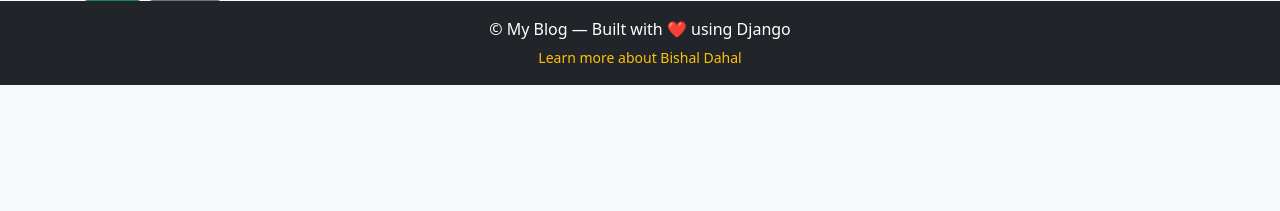
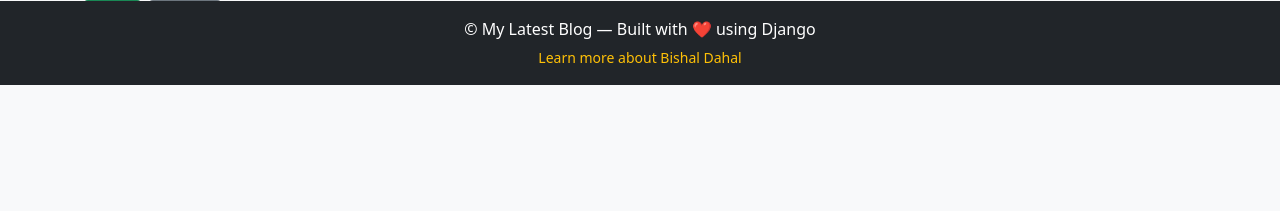
Before and after one commit to bishaldahal4777/my-project, a Django app: page /create/ in a window 1280 px wide. Shown: the part 547-758 px from the top of the page. Run offline with Django 5.2, Linux system fonts and the light colour scheme; a user stored in the database is signed in.

Commit message:
new commit

```diff
--- a/templates/footer.html
+++ b/templates/footer.html
@@ -1,6 +1,6 @@
 <footer class="bg-dark text-white text-center py-3 mt-auto">
   <div class="container">
-    <p class="mb-1">© {{ now|date:"Y" }} My Blog — Built with ❤️ using Django</p>
+    <p class="mb-1">© {{ now|date:"Y" }} My Latest Blog — Built with ❤️ using Django</p>
     <small>
       <a href="https://www.bishaldahal20.com.np/" target="_blank" class="text-warning text-decoration-none">
         Learn more about Bishal Dahal
```
